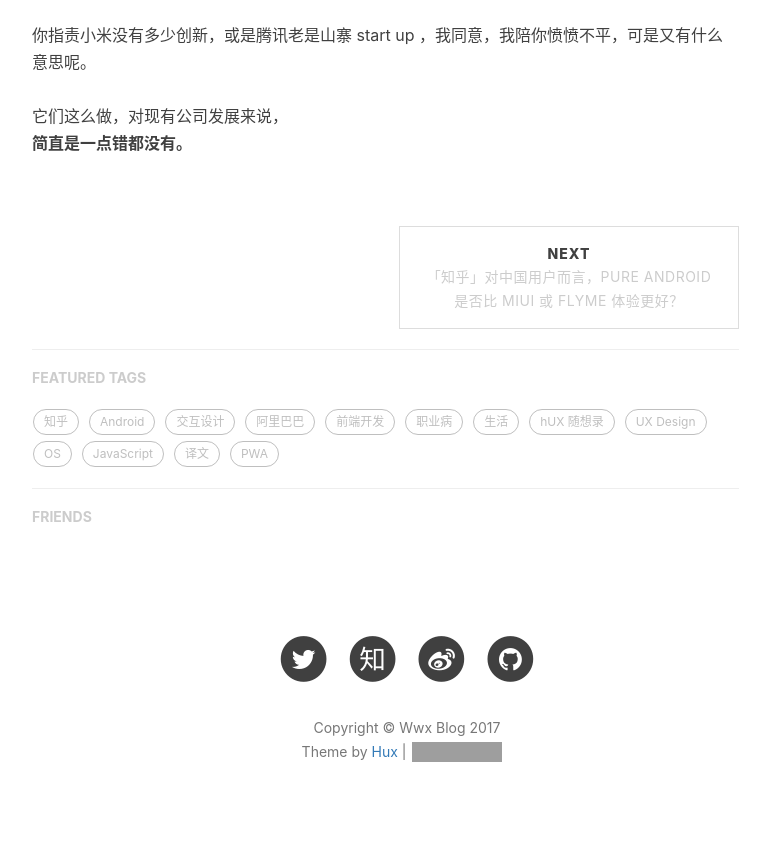
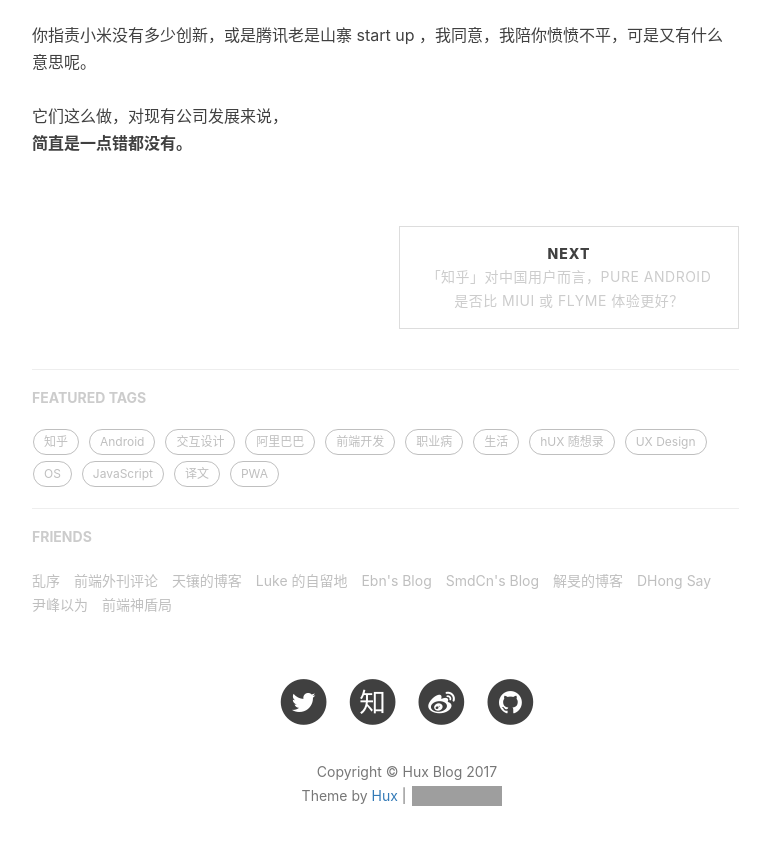
Before and after one commit to kriswuwenxiang/kriswuwenxiang.github.io, a Jekyll site: the page built from _posts/2014-08-16-miui6.markdown, in a window 1280 px wide and 900 px high, scrolled down 1720 px. Shown: the top 845 px of the window, without its empty margins (233-1003 px from the left). Built offline with Jekyll 4.4.1, drawn with Linux system fonts in a browser that asks for light colours; nearby versions of some CDN libraries; comment, search, counter and statistics services are not loaded; grey boxes are pictures that could not be loaded.

Commit message:
回退测试

```diff
--- a/_config.yml
+++ b/_config.yml
@@ -1,24 +1,23 @@
 # Site settings
-title: Wwx Blog
-SEOTitle: 吴文祥的博客 | Wwx Blog
+title: Hux Blog
+SEOTitle: 黄玄的博客 | Hux Blog
 header-img: img/home-bg.jpg
-email: wwx20ling@gmail.com
-description: "这里是 @Wwx吴文祥 的个人博客，与你一起探讨世界。"
-keyword: "吴文祥, Wwx吴文祥, Wwx, 吴文祥的博客, Wwx Blog, 博客, 个人网站, 互联网, Web, JavaScript, 前端, 设计"
-url: "https://kriswuwenxiang.github.io"             # your host, for absolute URL
-baseurl: ""                                         # for example, '/blog' if your blog hosted on 'host/blog'
+email: huxpro@gmail.com
+description: "关于前端与设计、黑客与画家 | 黄玄，Web & Mobile Lover，Software Engineer，UX Designer | 这里是 @Hux黄玄 的个人博客，与你一起发现更大的世界。"
+keyword: "黄玄, Hux黄玄, Hux, 鬼栈, huxpro, @huxpro, 黄玄的博客, Hux Blog, 博客, 个人网站, 互联网, Web, JavaScript, 前端, 设计"
+url: "https://huangxuan.me"              # your host, for absolute URL
+baseurl: ""                             # for example, '/blog' if your blog hosted on 'host/blog'
 
 
 
 # SNS settings
 RSS: false
-weibo_username:     wuwenxiang
-zhihu_username:     wuwenxiang
-github_username:    wuwenxiang
-twitter_username:   wuwenxiang
-# facebook_username:  wuwenxiang
+weibo_username:     huxpro
+zhihu_username:     huxpro
+github_username:    huxpro
+twitter_username:   huxpro
+#facebook_username:  huxpro
 # linkedin_username:  firstname-lastname-idxxxx
-# jianshu_username:   jianshu_id        # http://www.jianshu.com/u/e71990ada2fd中，后面这一串数字：e71990ada2fd
 
 
 
@@ -44,12 +43,12 @@
 # document: http://jekyllrb.com/docs/configuration/#kramdown
 markdown: kramdown
 kramdown:
-input: GFM                              # use Github Flavored Markdown !important
+  input: GFM                            # use Github Flavored Markdown !important
 
 
 
-# Disqus settings 评论系统
-# disqus_username: wwx
+# Disqus settings
+disqus_username: hux
 
 # Netease setttings
 netease_comment: false
@@ -61,15 +60,15 @@
 # ba_track_id: [your track id]
 
 # Google Analytics
-ga_track_id: 'UA-110377576-1'           # 你用Google账号去注册一个就会给你一个这样的id
-ga_domain: auto                         # 默认的是 auto, 这里我是自定义了的域名，你如果没有自己的域名，需要改成auto
+ga_track_id: 'UA-49627206-1'            # Format: UA-xxxxxx-xx
+ga_domain: huangxuan.me
 
 
 
 # Sidebar settings
-sidebar: true                           # 是否开启侧边栏.
-sidebar-about-description: "新的开始，新的征程..."
-sidebar-avatar: /img/avatar-wwx.jpg
+sidebar: true                           # whether or not using Sidebar.
+sidebar-about-description: "写写代码，做做设计，<br>离开世界之前，一切都是过程"
+sidebar-avatar: /img/avatar-hux.jpg      # use absolute URL, seeing it's used in both `/` and `/about/`
 
 
 
@@ -90,5 +89,35 @@
     {
     #     title: "Su",
     #     href: "http://su.gallery/"
+    # },{
+        title: "乱序",
+        href: "http://mida.re/"
+    },{
+        title: "前端外刊评论",
+        href: "http://qianduan.guru/"
+    },{
+        title: "天镶的博客",
+        href: "http://lingyu.wang/"
+    },{
+        title: "Luke 的自留地",
+        href: "http://hmqk1995.github.io"
+    },{
+        title: "Ebn's Blog",
+        href: "http://ebnbin.com/"
+    },{
+        title: "SmdCn's Blog",
+        href: "http://blog.smdcn.net"
+    },{
+        title: "解旻的博客",
+        href: "http://xieminis.me/"
+    },{
+        title: "DHong Say",
+        href: "http://dhong.co"
+    },{
+        title: "尹峰以为",
+        href: "http://ingf.github.io/"
+    },{
+        title: "前端神盾局",
+        href: "http://wepiaofei.github.io/blog/"
     }
 ]
```
